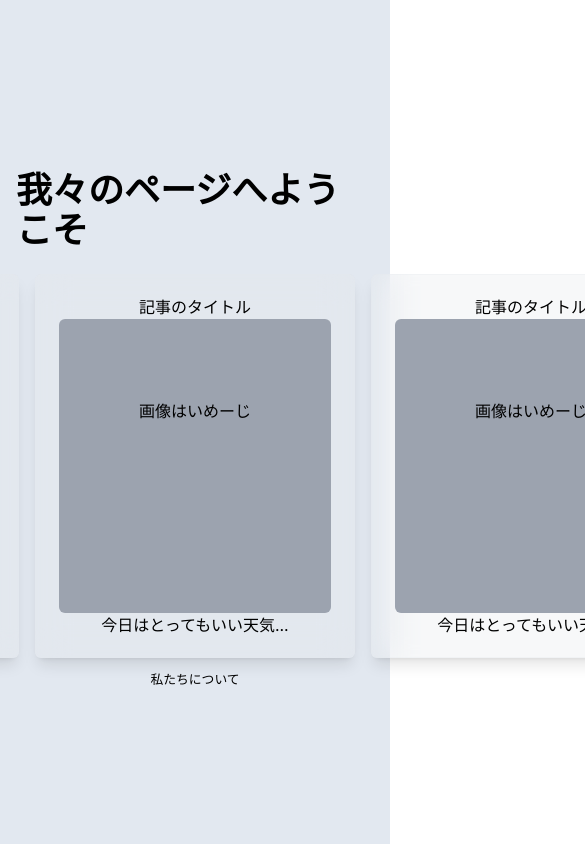
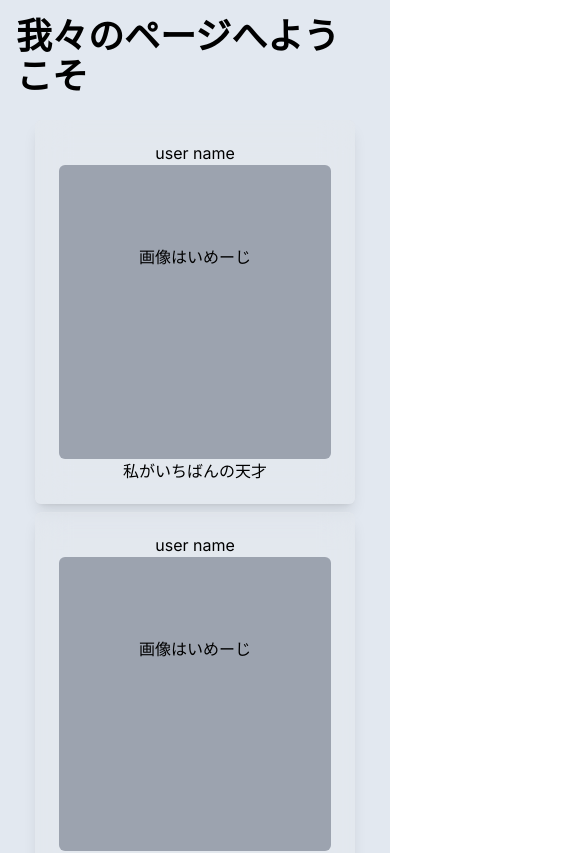
Before and after one commit to to41207052/my-app, a Next.js app: page / in a window 390 px wide. Shown: the top 853 px of the page, 585 px wide, since content can reach past the window. Built offline with nearby package versions, Linux system fonts and the light colour scheme.

Commit message:
media screen add

```diff
--- a/src/app/globals.css
+++ b/src/app/globals.css
@@ -1,8 +1,8 @@
 @tailwind base;
 @tailwind components;
 @tailwind utilities;
-/*
-:root {
+
+/* :root {
   --foreground-rgb: 0, 0, 0;
   --background-start-rgb: 214, 219, 220;
   --background-end-rgb: 255, 255, 255;
@@ -25,3 +25,11 @@ body {
     )
     rgb(var(--background-start-rgb));
 } */
+
+@media screen and (max-width: 400){
+  section {
+    display:flex;
+    flex-direction: column;
+    background: #000;
+  }
+}
--- a/src/app/page.tsx
+++ b/src/app/page.tsx
@@ -1,13 +1,11 @@
 
-import useSWR from 'swr';
-import Head from 'next/head';
 
 export default function Home() {
-  // const {data: posts} = useSWR('https://misaku-s.hungry.jp/port1/wp-json/wp/v2/posts');
+
   const pageTitle:string = "我々のページへようこそ";
-  const articleTitle: string = "記事のタイトル";
+  const articleTitle: string = "user name";
   const articleImage: any = "画像はいめーじ";
-  const articleText: string = "今日はとってもいい天気..."
+  const articleText: string = "私がいちばんの天才"
 
   return (
     <main className='min-h-screen flex flex-col items-center justify-center bg-slate-200'>
@@ -15,7 +13,7 @@ export default function Home() {
         {pageTitle}
       </section>
 
-      <div className='flex'>
+      <div className='md:flex md:flex-row md:bg-transparent sm:flex sm:flex-col'>
 
         <section className="m-2 flex flex-col items-center p-5 h-96 w-80 bg-gray-200/30 backdrop-blur-lg rounded-md border border-gray-200/30 shadow-lg ">
         <div className=''><a href="/sample">{articleTitle}</a></div>
@@ -46,4 +44,4 @@ export default function Home() {
 
     </main>
   )
-}
+  }
```
